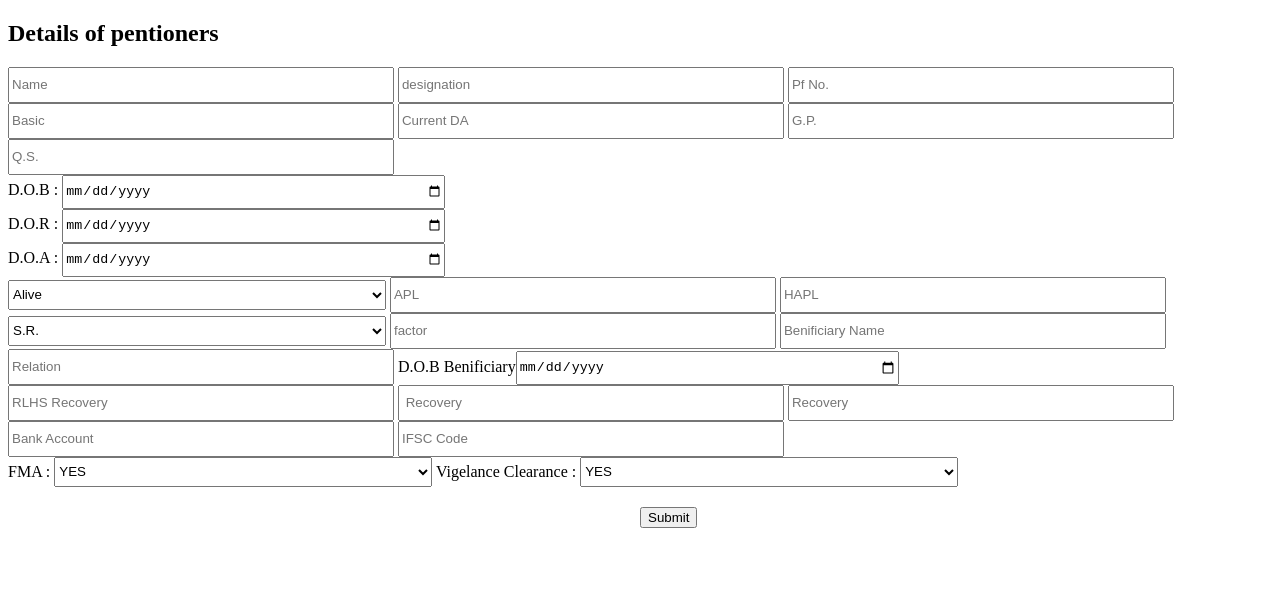
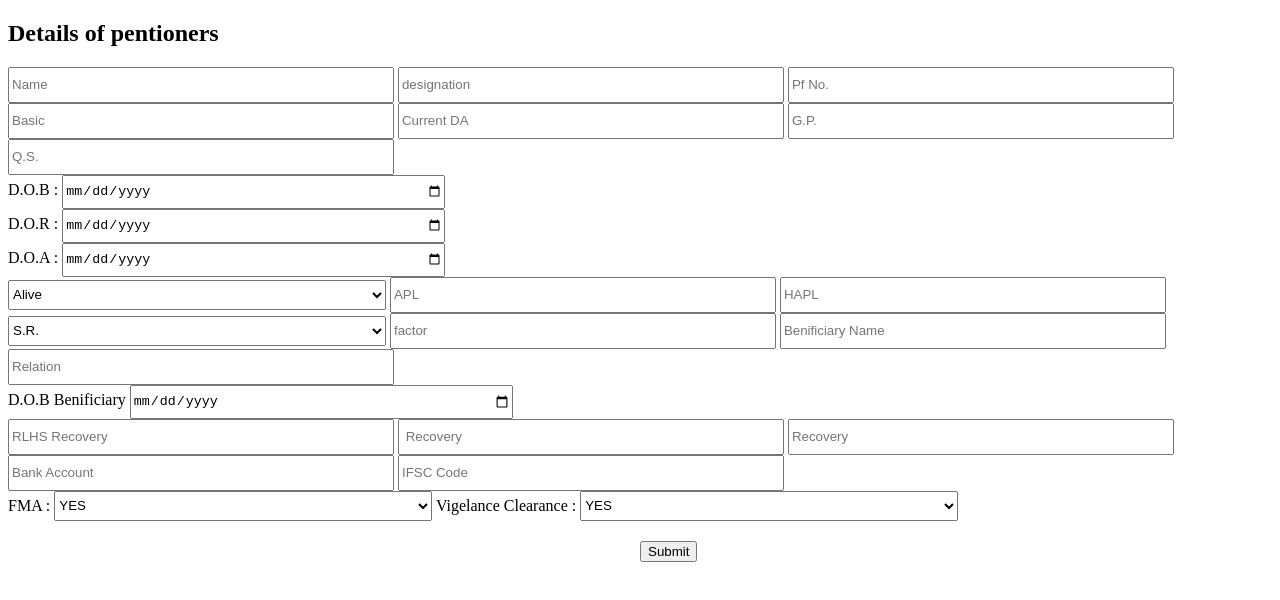
Before and after one commit to AkrantVarshney/AkrantVarshney.github.io, a plain HTML site: page index.html in a window 1280 px wide. Drawn offline with Linux system fonts and the light colour scheme.

Commit message:
Update index.html

```diff
--- a/index.html
+++ b/index.html
@@ -49,7 +49,10 @@
             </select>
             <input type="number" name="factor" placeholder="factor">
             <input type="text" name="benificiaryName" placeholder="Benificiary Name">
-            <input type="text" name="relation" id="relation" placeholder="Relation"> D.O.B Benificiary<input type="date" name="benificiaryDob" id="benificiaryDob">
+            <input type="text" name="relation" id="relation" placeholder="Relation">
+            <div>
+                <label for="Dobbenificiary">D.O.B Benificiary</label>
+                <input type="date" name="benificiaryDob" id="benificiaryDob"></div>
             <input type="number" name="recovery1" id="recovery1" placeholder="RLHS Recovery">
             <input type="number" name="recovery2" id="recovery2" placeholder=" Recovery">
             <input type="number" name="recovery3" id="recovery3" placeholder="Recovery">
```
